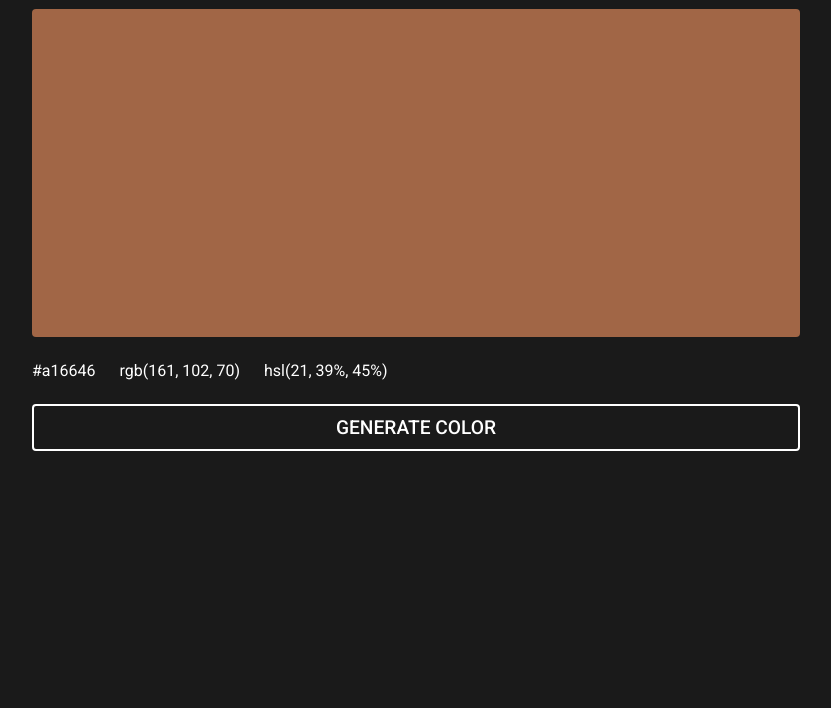
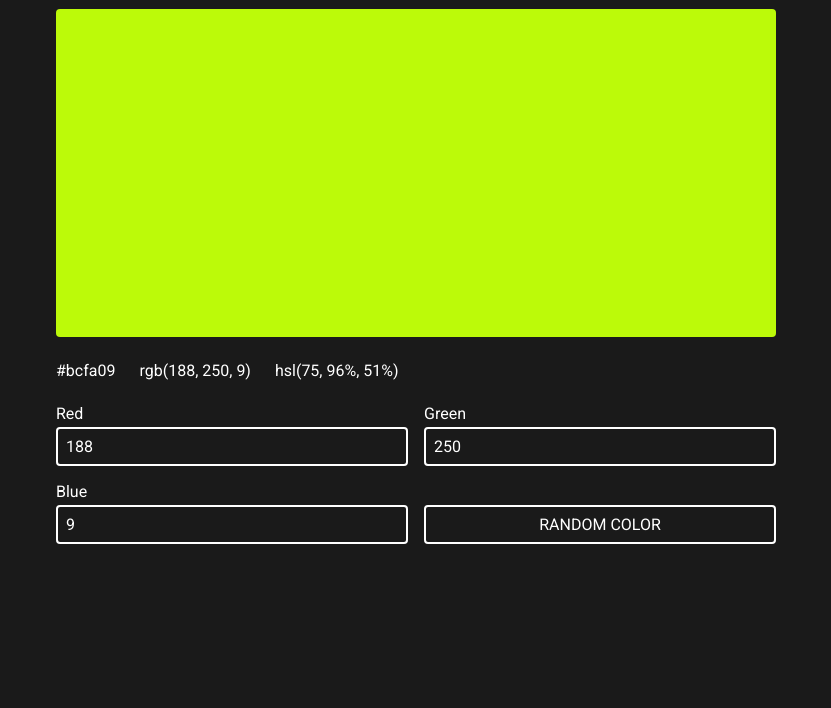
Before and after one commit to anar-sol/js-random-color-generator, a plain HTML site: page index.html in a window 1280 px wide. Shown: the part 92-800 px from the top of the page, without its empty margins (224-1055 px from the left). Drawn offline with Linux system fonts and the light colour scheme.

Commit message:
add RGB controls to create color

```diff
--- a/index.html
+++ b/index.html
@@ -19,7 +19,24 @@
                 <div class="rgc__rgb"></div>
                 <div class="rgc__hsl"></div>
             </div>
-            <button class="rcg__btn" type="button">Generate Color</button>
+            <div class="rcg__controls">
+                <div class="rcg__control-field">
+                    <label for="red" class="rcg__control-label">Red</label>
+                    <input type="number" class="rcg__control-input" id="red" min="0" max="255">
+                </div>
+
+                <div class="rcg__control-field">
+                    <label for="green" class="rcg__control-label">Green</label>
+                    <input type="number" class="rcg__control-input" id="green" min="0" max="255">
+                </div>
+
+                <div class="rcg__control-field">
+                    <label for="blue" class="rcg__control-label">Blue</label>
+                    <input type="number" class="rcg__control-input" id="blue" min="0" max="255">
+                </div>
+
+                <button class="rcg__btn" type="button">Random Color</button>
+            </div>
         </article>
     </div>
 
--- a/random-color-generator.js
+++ b/random-color-generator.js
@@ -7,28 +7,67 @@ function generateRandomColor() {
     return { r: r, g: g, b: b };
 }
 
+function formatColor(color, type) {
+    let formatted = "";
+    if (color != null) {
+        if (type === "RGB") {
+            formatted = `rgb(${color.r}, ${color.g}, ${color.b})`;
+        } else if (type == "HSL") {
+            const colorHSL = rgbToHsl(color.r, color.g, color.b);
+            colorHSL.h = Math.round(colorHSL.h * 360);
+            colorHSL.s = Math.round(colorHSL.s * 100);
+            colorHSL.l = Math.round(colorHSL.l * 100);
+            formatted = `hsl(${colorHSL.h}, ${colorHSL.s}%, ${colorHSL.l}%)`;
+        } else {
+            const colorHex = {
+                r: color.r < 16 ? "0" + color.r.toString(16) : color.r.toString(16),
+                g: color.g < 16 ? "0" + color.g.toString(16) : color.g.toString(16),
+                b: color.b < 16 ? "0" + color.b.toString(16) : color.b.toString(16)
+            };
+            formatted = `#${colorHex.r}${colorHex.g}${colorHex.b}`;
+        }
+    }
+    return formatted;
+}
+
 const rcgColor = document.querySelector(".rcg__color");
 const rcgValueHex = document.querySelector(".rgc__hex");
 const rcgValueRGB = document.querySelector(".rgc__rgb");
 const rcgValueHSL = document.querySelector(".rgc__hsl");
 const rcgButton = document.querySelector(".rcg__btn");
+const rcgRedInput = document.querySelector("#red");
+const rcgGreenInput = document.querySelector("#green");
+const rcgBlueInput = document.querySelector("#blue");
 
-function updateColor() {
-    const colorRGB = generateRandomColor();
-    const colorHex = {r: colorRGB.r < 16 ? "0" + colorRGB.r.toString(16): colorRGB.r.toString(16),
-    g: colorRGB.g < 16 ? "0" + colorRGB.g.toString(16): colorRGB.g.toString(16),
-    b: colorRGB.b < 16 ? "0" + colorRGB.b.toString(16): colorRGB.b.toString(16)};
-    const colorHSL = rgbToHsl(colorRGB.r, colorRGB.g, colorRGB.b);
-    colorHSL.h = Math.round(colorHSL.h * 360);
-    colorHSL.s = Math.round(colorHSL.s * 100);
-    colorHSL.l = Math.round(colorHSL.l * 100);
+function updateColor(color) {
+    rcgColor.style.setProperty("--rcg-color", formatColor(color));
 
-    rcgColor.style.setProperty("--rcg-color", `rgb(${colorRGB.r}, ${colorRGB.g}, ${colorRGB.b})`);
+    rcgValueHex.textContent = formatColor(color);
+    rcgValueRGB.textContent = formatColor(color, "RGB");
+    rcgValueHSL.textContent = formatColor(color, "HSL");
 
-    rcgValueHex.textContent = `#${colorHex.r}${colorHex.g}${colorHex.b}`;
-    rcgValueRGB.textContent = `rgb(${colorRGB.r}, ${colorRGB.g}, ${colorRGB.b})`;
-    rcgValueHSL.textContent = `hsl(${colorHSL.h}, ${colorHSL.s}%, ${colorHSL.l}%)`;
+    rcgRedInput.value = color.r;
+    rcgGreenInput.value = color.g;
+    rcgBlueInput.value = color.b;
 }
 
-window.addEventListener("load", updateColor);
-rcgButton.addEventListener("click", updateColor);
+function createColor() {
+    const red = parseInt(rcgRedInput.value, 10);
+    const green = parseInt(rcgGreenInput.value, 10);
+    const blue = parseInt(rcgBlueInput.value, 10);
+
+    const color = {r: red, g: green, b: blue};
+    updateColor(color);
+}
+
+function randomColor() {
+    const color = generateRandomColor();
+    updateColor(color);
+}
+
+window.addEventListener("load", randomColor);
+rcgButton.addEventListener("click", randomColor);
+
+rcgRedInput.addEventListener("input", createColor);
+rcgGreenInput.addEventListener("input", createColor);
+rcgBlueInput.addEventListener("input", createColor);
--- a/style.css
+++ b/style.css
@@ -1,7 +1,13 @@
-@import url('https://fonts.googleapis.com/css2?family=Roboto:wght@400;500&display=swap');
+@import url("https://fonts.googleapis.com/css2?family=Roboto:wght@400;500&display=swap");
+
+*,
+*::before,
+*::after {
+    box-sizing: border-box;
+}
 
 body {
-    font-family: 'Roboto', sans-serif;
+    font-family: "Roboto", sans-serif;
     color: #fff;
     background-color: #1a1a1a;
     margin: 0;
@@ -26,7 +32,7 @@ body {
     width: 100%;
     height: 20.5rem;
     background-color: var(--rcg-color);
-    border-radius: .25rem;
+    border-radius: 0.25rem;
     margin: 0 0 1.5rem;
 }
 
@@ -38,7 +44,7 @@ body {
 }
 
 .rgc__values > * {
-    margin: 0 0 .25rem;
+    margin: 0 0 0.25rem;
 }
 
 @media (min-width: 28em) {
@@ -51,18 +57,52 @@ body {
     }
 }
 
-.rcg__btn {
+.rcg__controls {
+    display: grid;
+    grid-template-columns: 1fr;
+    gap: 1rem;
+    align-items: end;
+}
+
+@media (min-width: 28em) {
+    .rcg__controls {
+        grid-template-columns: repeat(2, 1fr);
+    }
+}
+
+.rcg__control-label {
+    display: block;
+    margin-bottom: .25rem;
+}
+
+.rcg__control-input {
+    display: block;
     width: 100%;
     font-family: inherit;
     line-height: 1;
-    font-size: 1.2rem;
-    font-weight: 500;
+    font-size: 1rem;
+    color: inherit;
+    background-color: transparent;
+    padding: 0.5rem;
+    border: 2px solid currentColor;
+    border-radius: 0.25rem;
+}
+
+.rcg__btn {
+    display: block;
+    width: 100%;
+    font-family: inherit;
+    line-height: 1.1875;
+    font-size: 1rem;
     text-transform: uppercase;
     color: inherit;
-    background: transparent;
-    padding: .75rem;
-    margin: 0 0 1.5rem;
+    background-color: transparent;
+    padding: 0.5rem;
     border: 2px solid currentColor;
-    border-radius: .25rem;
+    border-radius: 0.25rem;
     cursor: pointer;
 }
+
+.rcg__btn:hover {
+    opacity: .75;
+}
```
